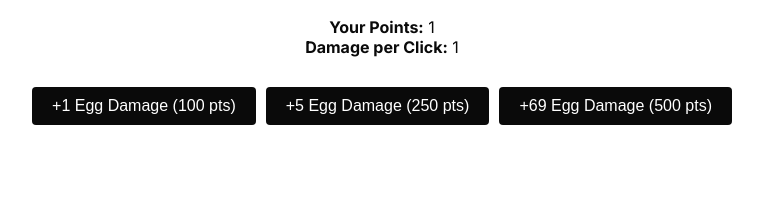
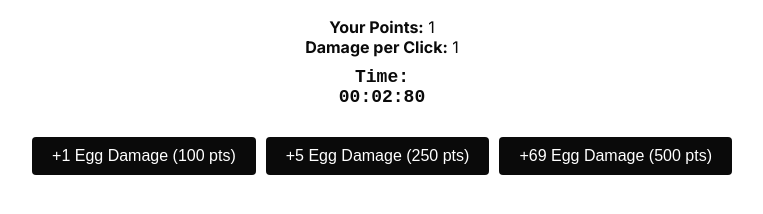
Before and after one commit to 0xzapzap/zk-egg, a plain HTML site: page index.html in a window 1280 px wide. Both pictures are taken after a click on the picture 620 px from the left and 256 px from the top of the page. Shown: the part 360-574 px from the top of the page, without its empty margins (258-1021 px from the left). Drawn offline with Linux system fonts and the light colour scheme.

Commit message:
Update index.html

```diff
--- a/index.html
+++ b/index.html
@@ -73,6 +73,14 @@
       text-align: center;
       margin: 20px 0;
     }
+    #timer {
+      font-size: 18px;
+      font-weight: bold;
+      font-family: 'Courier New', monospace;
+      width: 110px;
+      margin: 10px auto 0;
+      visibility: hidden;
+    }
     #store {
       display: flex;
       gap: 10px;
@@ -88,6 +96,17 @@
       font-size: 16px;
       border-radius: 4px;
       cursor: pointer;
+    }
+    #shareBtn {
+      margin-top: 10px;
+      padding: 10px 20px;
+      font-size: 16px;
+      background-color: #0a0a0a;
+      color: white;
+      border: none;
+      border-radius: 4px;
+      cursor: pointer;
+      display: none;
     }
     .damage-float {
       position: absolute;
@@ -129,12 +148,14 @@
   <div id="info">
     <div><strong>Your Points:</strong> <span id="points">0</span></div>
     <div><strong>Damage per Click:</strong> <span id="dpc">1</span></div>
+    <div id="timer">Time: 00:00:00</div>
+    <button id="shareBtn">Share on X</button>
   </div>
 
   <div id="store">
-	<button onclick="buyUpgrade(1, 100)">+1 Egg Damage (100 pts)</button>
-	<button onclick="buyUpgrade(5, 250)">+5 Egg Damage (250 pts)</button>
-	<button onclick="buyUpgrade(69, 500)">+69 Egg Damage (500 pts)</button>
+    <button onclick="buyUpgrade(1, 100)">+1 Egg Damage (100 pts)</button>
+    <button onclick="buyUpgrade(5, 250)">+5 Egg Damage (250 pts)</button>
+    <button onclick="buyUpgrade(69, 500)">+69 Egg Damage (500 pts)</button>
   </div>
 
   <script>
@@ -142,6 +163,9 @@
     const maxHealth = 1000;
     let points = 0;
     let dpc = 1;
+    let timerStarted = false;
+    let startTime;
+    let timerInterval;
 
     const egg = document.getElementById("egg");
     const healthFill = document.getElementById("health-fill");
@@ -150,9 +174,18 @@
     const messageEl = document.getElementById("message");
     const clickSound = document.getElementById("click-sound");
     const breakSound = document.getElementById("break-sound");
+    const timerEl = document.getElementById("timer");
+    const shareBtn = document.getElementById("shareBtn");
 
     egg.addEventListener("click", (e) => {
       if (eggHealth <= 0) return;
+
+      if (!timerStarted) {
+        timerStarted = true;
+        startTime = performance.now();
+        timerEl.style.visibility = "visible";
+        timerInterval = setInterval(updateTimer, 10);
+      }
 
       clickSound.currentTime = 0;
       clickSound.play();
@@ -174,11 +207,21 @@
       if (eggHealth <= 0) {
         egg.src = "cracked_egg_tge.png";
         breakSound.play();
+        clearInterval(timerInterval);
+        shareBtn.style.display = "inline-block"; // Mostrar botão só agora
         showZKMessage();
       }
 
       pointsEl.innerText = points;
       dpcEl.innerText = dpc;
+    });
+
+    shareBtn.addEventListener("click", () => {
+      if (!timerStarted) return;
+      const timeText = timerEl.innerText.replace("Time: ", "");
+      const tweetText = encodeURIComponent(`I just broke the ZK Egg in ${timeText}! @SuccinctLabs #ZKEgg #Speedrun`);
+      const twitterUrl = `https://twitter.com/intent/tweet?text=${tweetText}`;
+      window.open(twitterUrl, "_blank", "width=550,height=420");
     });
 
     function buyUpgrade(amount, cost) {
@@ -193,9 +236,20 @@
     function showZKMessage() {
       messageEl.classList.add("visible");
       messageEl.innerHTML = `
-       <p><strong>With ZKPs, you don't need to break the egg to know it's good.</strong></p>
+        <p><strong>With ZKPs, you don't need to break the egg to know it's good.</strong></p>
         <p>But you did it anyway lol</p>
       `;
+    }
+
+    function updateTimer() {
+      const now = performance.now();
+      const diff = now - startTime;
+      const totalCentiseconds = Math.floor(diff / 10);
+      const minutes = Math.floor(totalCentiseconds / 6000);
+      const seconds = Math.floor((totalCentiseconds % 6000) / 100);
+      const centiseconds = totalCentiseconds % 100;
+      const formatted = `${String(minutes).padStart(2, '0')}:${String(seconds).padStart(2, '0')}:${String(centiseconds).padStart(2, '0')}`;
+      timerEl.innerText = `Time: ${formatted}`;
     }
   </script>
 </body>
```
